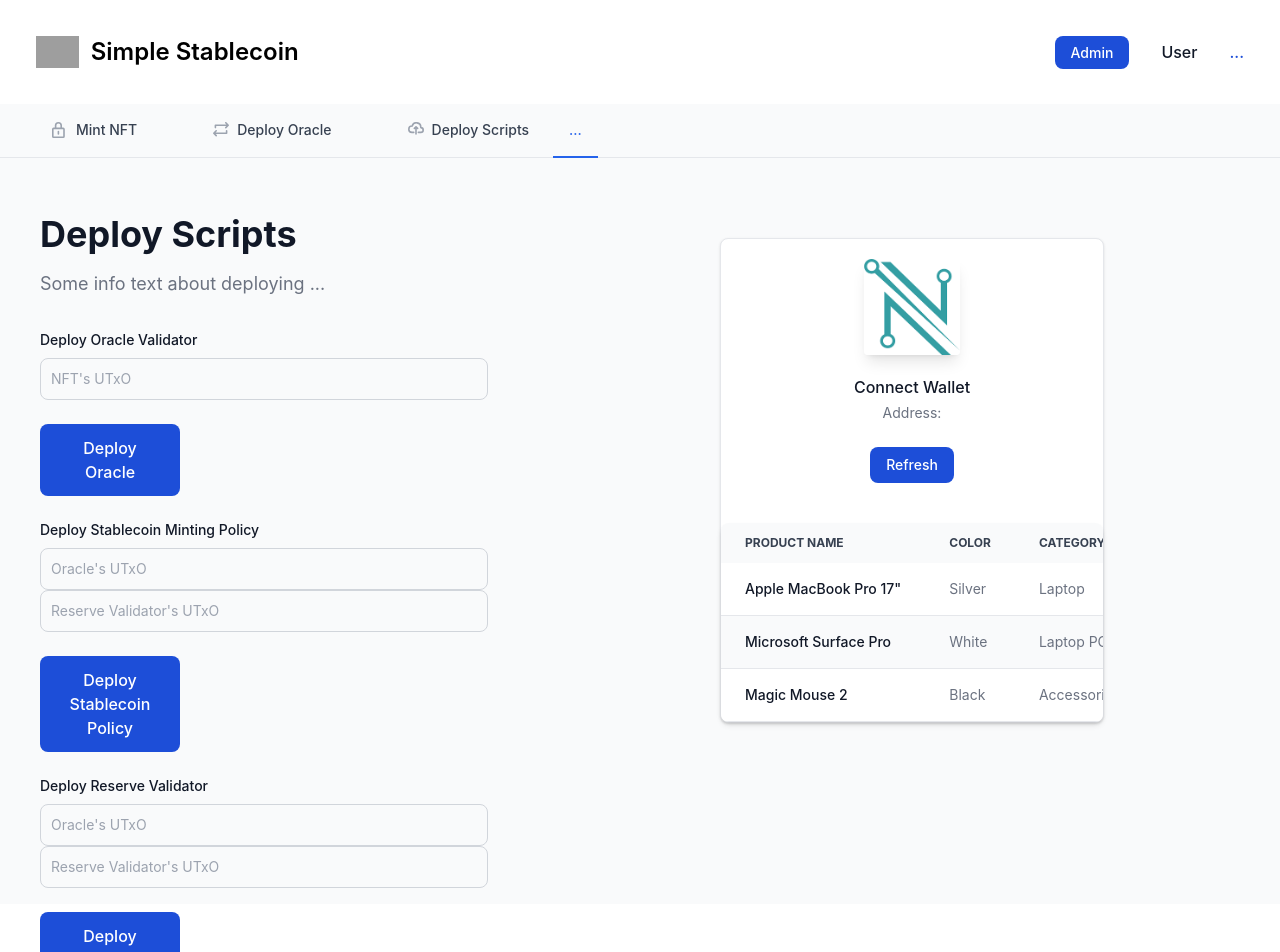
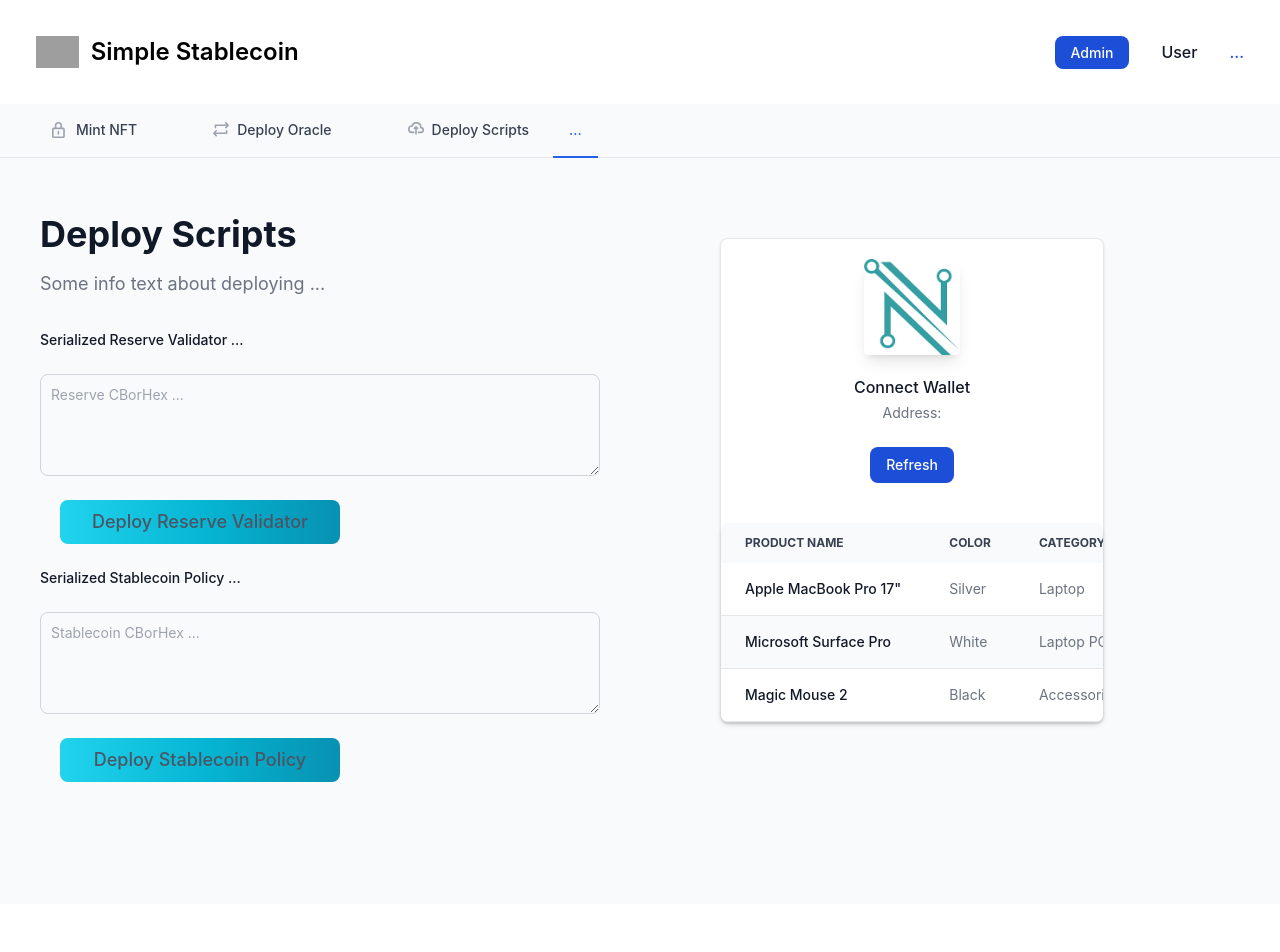
Before and after one commit to TollanBerhanu/simple-stablecoin, a React (Create React App) app in the folder code/off-chain/: page /admin/deploy-scripts in a window 1280 px wide. Shown: the top 952 px of the page. After the commit the page ends 904 px from the top, so only its background shows below. Built offline with nearby package versions, Linux system fonts and the light colour scheme; grey boxes are pictures that could not be loaded.

Commit message:
fix: changed UI for deploy scripts

```diff
--- a/code/off-chain/src/Admin/DeployScripts/DeployScripts.tsx
+++ b/code/off-chain/src/Admin/DeployScripts/DeployScripts.tsx
@@ -13,25 +13,18 @@
 
             <form className="mt-8 space-y-6" action="#">
 
-                <div>
-                    <label  className="block mb-2 text-sm font-medium text-gray-900 dark:text-gray"> Deploy Oracle Validator </label>
-                    <input type="text" name="" className="bg-gray-50 border border-gray-300 text-gray-900 text-sm rounded-lg focus:ring-blue-500 focus:border-blue-500 block w-4/5 p-2.5 dark:bg-gray-300 dark:border-gray-600 dark:placeholder-gray-700 dark:text-white dark:focus:ring-blue-200 dark:focus:border-blue-200" placeholder="NFT's UTxO" required />
-                </div>
-                <button type="submit" className="w-1/4 px-5 py-3 text-base font-medium text-center text-white bg-blue-700 rounded-lg hover:bg-blue-800 focus:ring-4 focus:ring-blue-300 dark:bg-blue-600 dark:hover:bg-blue-700 dark:focus:ring-blue-800"> Deploy Oracle </button>
+                <label className="block mb-2 text-sm font-medium text-gray-900 dark:text-gray">Serialized Reserve Validator ... </label>
+                <textarea id="message" rows={4} className="my-5 block p-2.5 w-full text-sm text-gray-900 bg-gray-50 rounded-lg border border-gray-300 focus:ring-blue-500 focus:border-blue-500 dark:bg-gray-300 dark:border-gray-600 dark:placeholder-gray-700 dark:text-gray dark:focus:ring-blue-500 dark:focus:border-blue-500" placeholder="Reserve CBorHex ..." required></textarea>
+                {/* <button type="submit" className="w-2/4 px-5 py-3 text-base font-medium text-center text-white bg-blue-700 rounded-lg hover:bg-blue-800 focus:ring-4 focus:ring-blue-300 dark:bg-blue-600 dark:hover:bg-blue-700 dark:focus:ring-blue-800 mx-5"> Deploy Reserve Validator </button> */}
+                <button type="button" className="w-2/4 px-5 py-2 mx-5 text-gray-600 bg-gradient-to-r from-cyan-400 via-cyan-500 to-cyan-600 hover:bg-gradient-to-br focus:ring-4 focus:outline-none focus:ring-cyan-300 dark:focus:ring-cyan-800 font-medium rounded-lg text-lg text-center">Deploy Reserve Validator</button>
 
-                <div>
-                    <label  className="block mb-2 text-sm font-medium text-gray-900 dark:text-gray"> Deploy Stablecoin Minting Policy </label>
-                    <input type="text" name="" className="bg-gray-50 border border-gray-300 text-gray-900 text-sm rounded-lg focus:ring-blue-500 focus:border-blue-500 block w-4/5 p-2.5 dark:bg-gray-300 dark:border-gray-600 dark:placeholder-gray-700 dark:text-white dark:focus:ring-blue-200 dark:focus:border-blue-200" placeholder="Oracle's UTxO" required />
-                    <input type="text" name="" className="bg-gray-50 border border-gray-300 text-gray-900 text-sm rounded-lg focus:ring-blue-500 focus:border-blue-500 block w-4/5 p-2.5 dark:bg-gray-300 dark:border-gray-600 dark:placeholder-gray-700 dark:text-white dark:focus:ring-blue-200 dark:focus:border-blue-200" placeholder="Reserve Validator's UTxO" required />
-                </div>
-                <button type="submit" className="w-1/4 px-5 py-3 text-base font-medium text-center text-white bg-blue-700 rounded-lg hover:bg-blue-800 focus:ring-4 focus:ring-blue-300 dark:bg-blue-600 dark:hover:bg-blue-700 dark:focus:ring-blue-800"> Deploy Stablecoin Policy </button>
 
-                <div>
-                    <label  className="block mb-2 text-sm font-medium text-gray-900 dark:text-gray"> Deploy Reserve Validator </label>
-                    <input type="text" name="" className="bg-gray-50 border border-gray-300 text-gray-900 text-sm rounded-lg focus:ring-blue-500 focus:border-blue-500 block w-4/5 p-2.5 dark:bg-gray-300 dark:border-gray-600 dark:placeholder-gray-700 dark:text-white dark:focus:ring-blue-200 dark:focus:border-blue-200" placeholder="Oracle's UTxO" required />
-                    <input type="text" name="" className="bg-gray-50 border border-gray-300 text-gray-900 text-sm rounded-lg focus:ring-blue-500 focus:border-blue-500 block w-4/5 p-2.5 dark:bg-gray-300 dark:border-gray-600 dark:placeholder-gray-700 dark:text-white dark:focus:ring-blue-200 dark:focus:border-blue-200" placeholder="Reserve Validator's UTxO" required />
-                </div>
-                <button type="submit" className="w-1/4 px-5 py-3 text-base font-medium text-center text-white bg-blue-700 rounded-lg hover:bg-blue-800 focus:ring-4 focus:ring-blue-300 dark:bg-blue-600 dark:hover:bg-blue-700 dark:focus:ring-blue-800"> Deploy Reserve Validator </button>
+                <label className="block mb-2 text-sm font-medium text-gray-900 dark:text-gray">Serialized Stablecoin Policy ... </label>
+                <textarea id="message" rows={4} className="my-5 block p-2.5 w-full text-sm text-gray-900 bg-gray-50 rounded-lg border border-gray-300 focus:ring-blue-500 focus:border-blue-500 dark:bg-gray-300 dark:border-gray-600 dark:placeholder-gray-700 dark:text-gray dark:focus:ring-blue-500 dark:focus:border-blue-500" placeholder="Stablecoin CBorHex ..." required></textarea>
+                {/* <button type="submit" className="w-2/4 px-5 py-3 text-base font-medium text-center text-white bg-blue-700 rounded-lg hover:bg-blue-800 focus:ring-4 focus:ring-blue-300 dark:bg-blue-600 dark:hover:bg-blue-700 dark:focus:ring-blue-800 mx-5"> Deploy Stablecoin Policy </button> */}
+                <button type="button" className="w-2/4 px-5 py-2 mx-5 text-gray-600 bg-gradient-to-r from-cyan-400 via-cyan-500 to-cyan-600 hover:bg-gradient-to-br focus:ring-4 focus:outline-none focus:ring-cyan-300 dark:focus:ring-cyan-800 font-medium rounded-lg text-lg text-center">Deploy Stablecoin Policy</button>
+
+
 
             </form>
 
```
